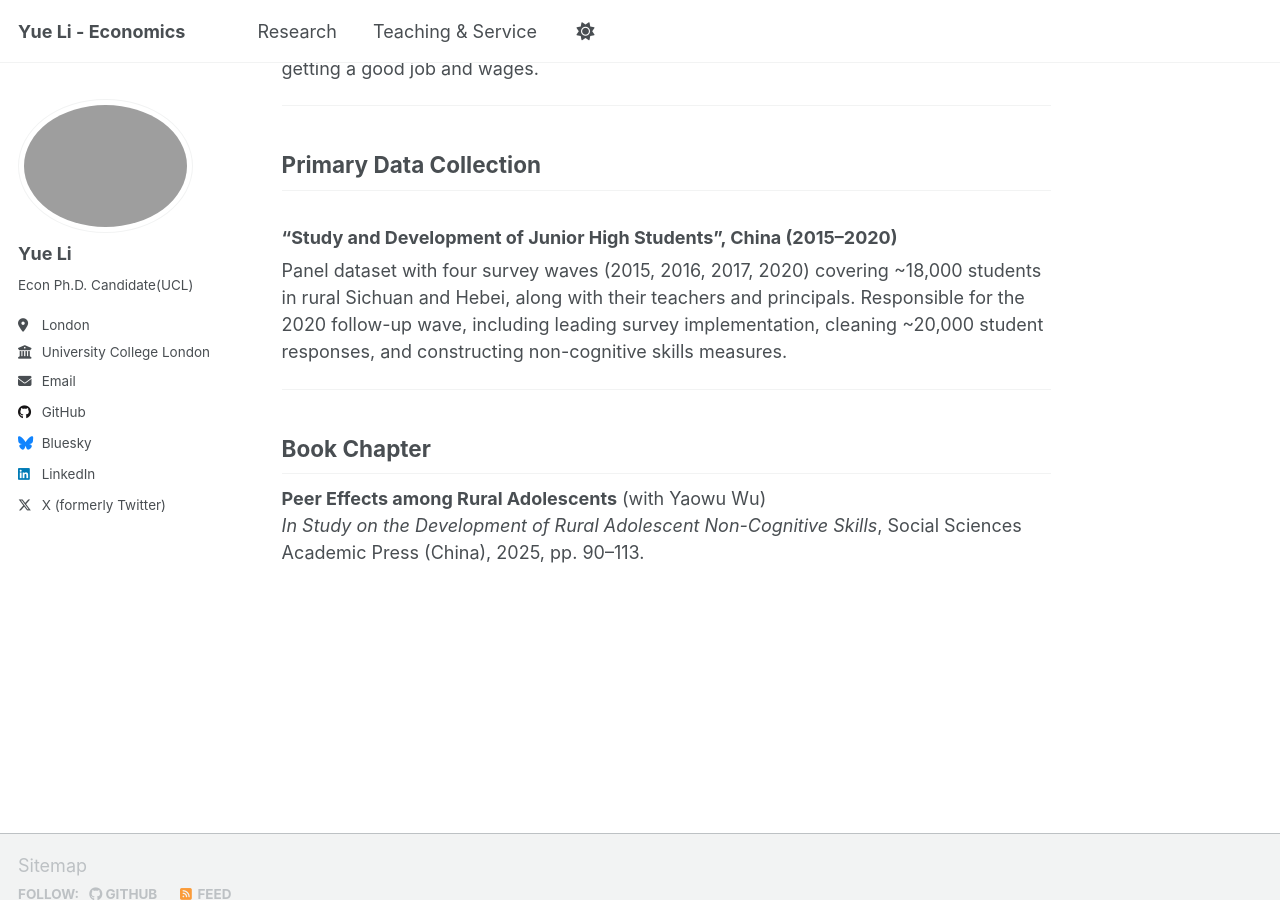
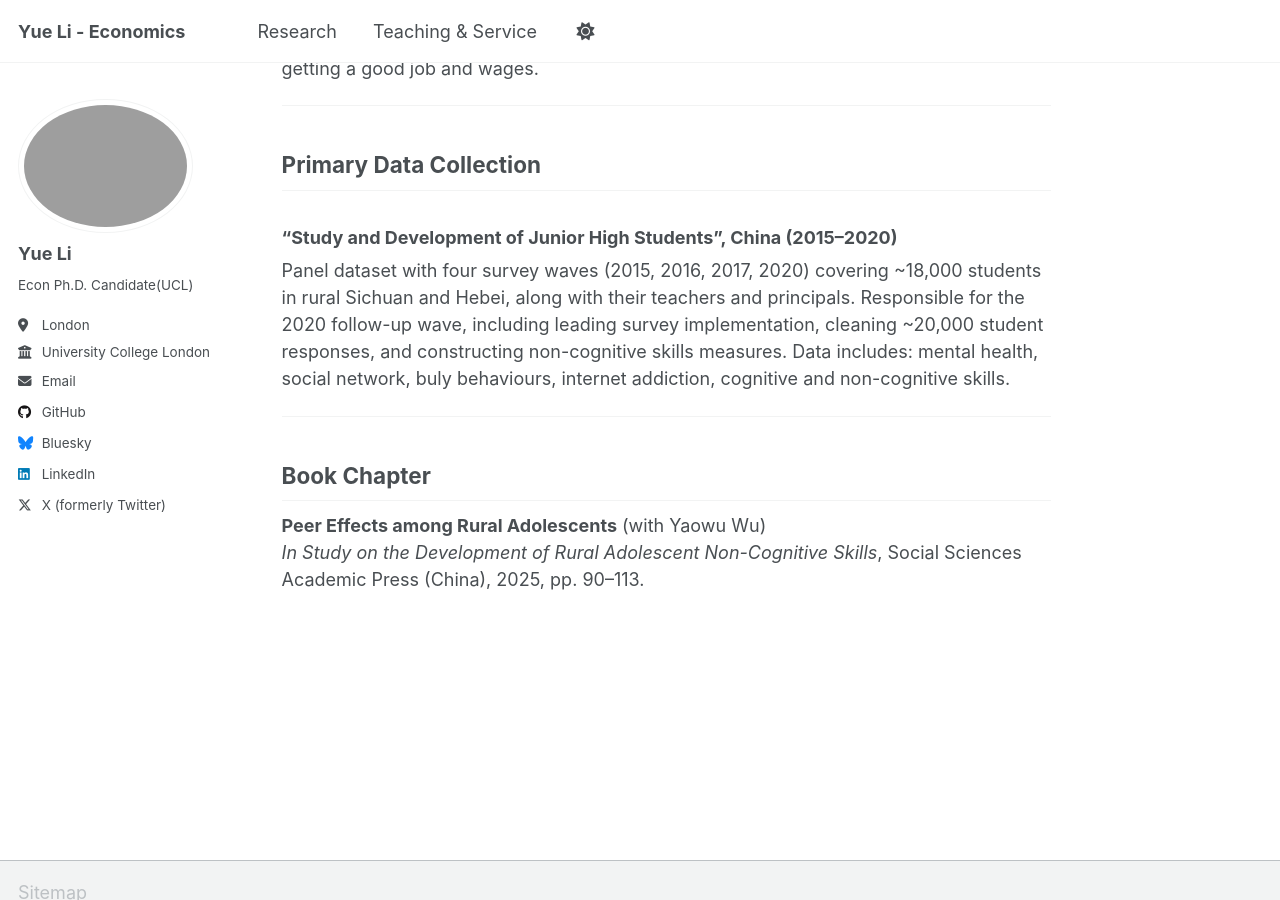
Before and after one commit to yueli-econ/yueli-econ.github.io, a Jekyll site: the page built from _pages/research.md, in a window 1280 px wide and 900 px high, scrolled down 1039 px. Built offline with Jekyll 4.4.1, drawn with Linux system fonts in a browser that asks for light colours; a script that is not in the unit is left out.

Commit message:
Update research.md

```diff
--- a/_pages/research.md
+++ b/_pages/research.md
@@ -26,6 +26,7 @@ Abstract: This paper exploits the 1999 nationwide higher education expansion in
 
 ### “Study and Development of Junior High Students”, China (2015–2020)
 Panel dataset with four survey waves (2015, 2016, 2017, 2020) covering ~18,000 students in rural Sichuan and Hebei, along with their teachers and principals. Responsible for the 2020 follow-up wave, including leading survey implementation, cleaning ~20,000 student responses, and constructing non-cognitive skills measures.
+Data includes: mental health, social network, buly behaviours, internet addiction, cognitive and non-cognitive skills.
 
 ---
 
```
